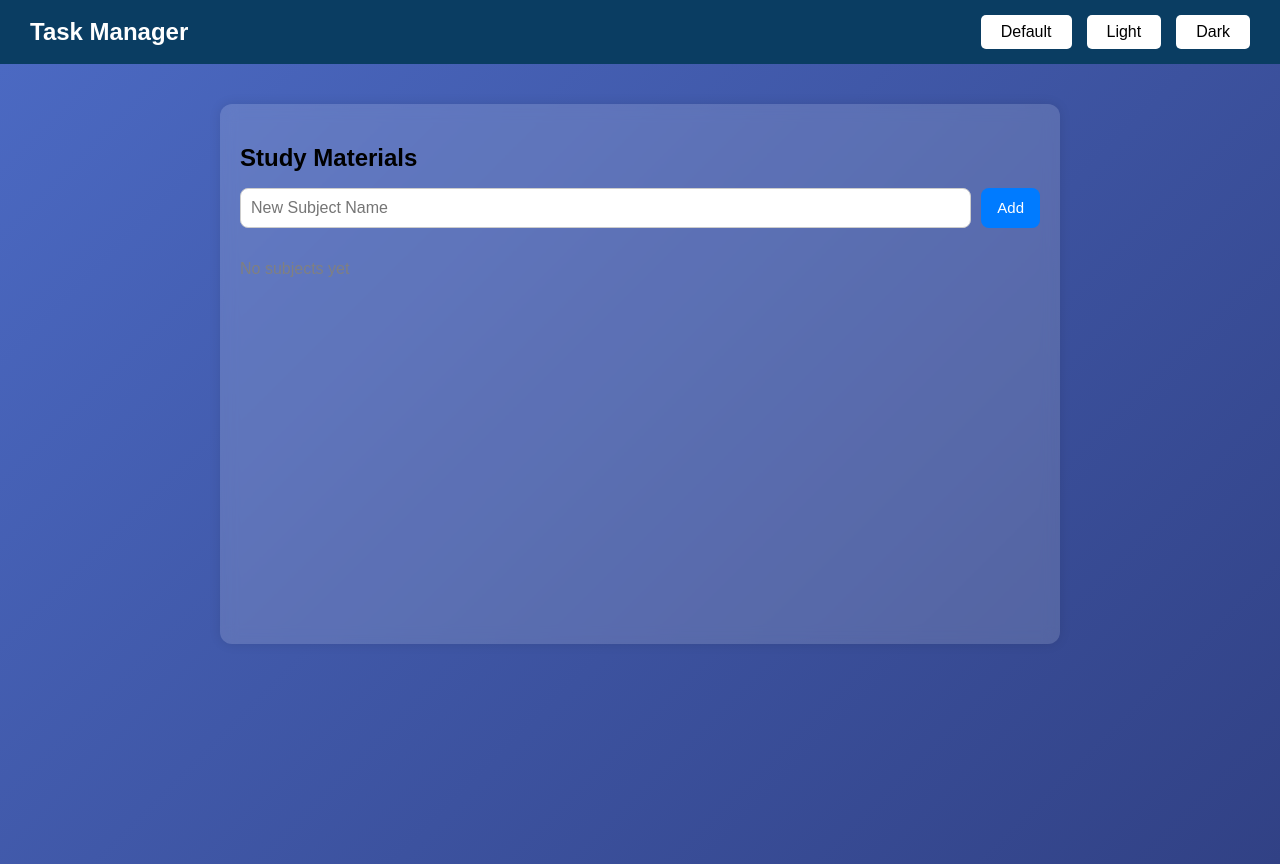
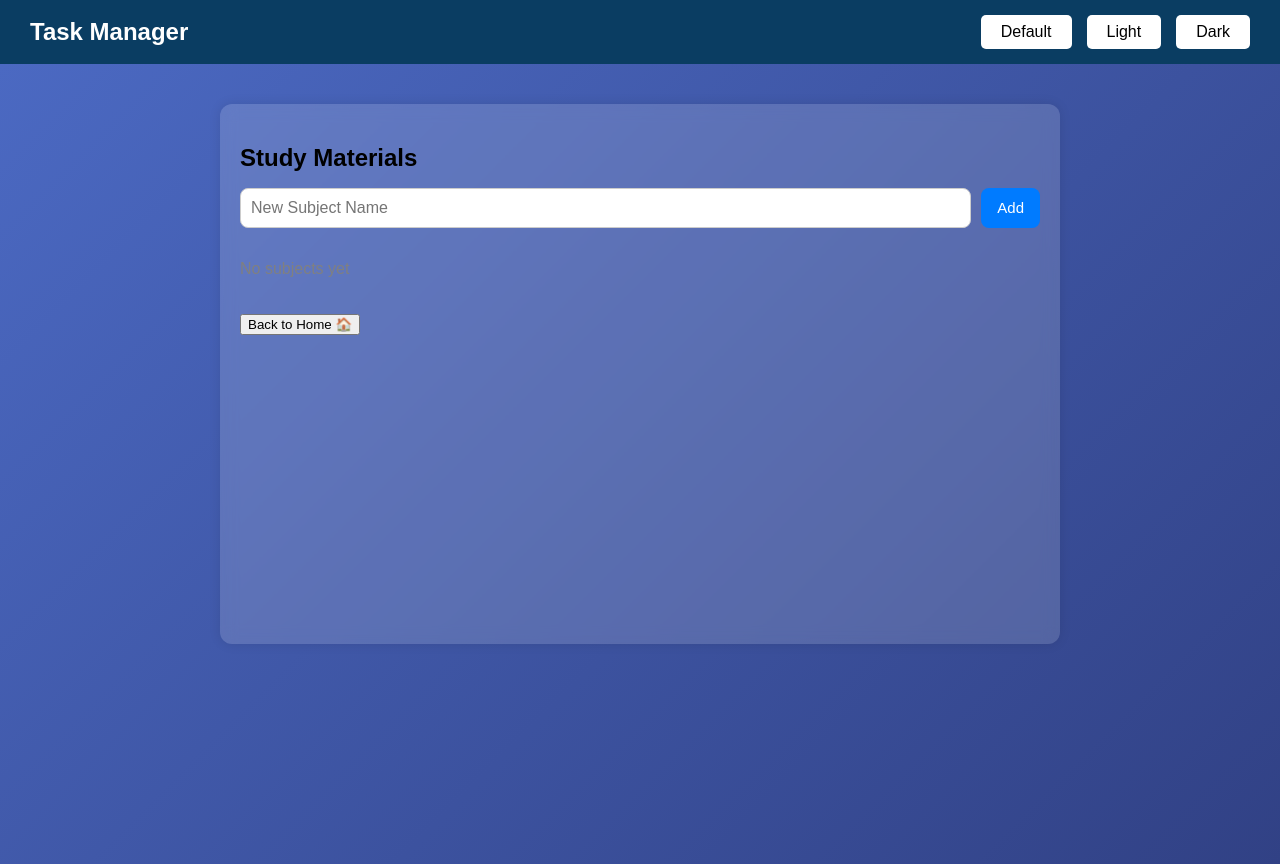
Before and after one commit to Divyasree-palanisamy/student-todo-app, a React (Create React App) app: page /study-material in a window 1280 px wide. Built offline with nearby package versions, Linux system fonts and the light colour scheme.

Commit message:
Added styles to studymaterial pg

```diff
--- a/src/App.css
+++ b/src/App.css
@@ -64,6 +64,7 @@ html,
     flex: 1;
     width: 90%;
     margin: 40px auto;
+    padding-top: 40px;
     text-align: center;
     padding: 20px;
     box-sizing: border-box;
@@ -427,6 +428,7 @@ html,
     justify-content: center;
     gap: 15px;
     margin-top: 20px;
+        /* <== THIS IS CAUSING EXTRA GAP IN DEFAULT THEME ONLY */
 }
 
 /* Style for all themes */
@@ -480,6 +482,8 @@ html,
 .default-theme .task-icon {
     filter: invert(1);
 }
+
+
 /* Main container */
 /* Page Wrapper */
 .study-page-wrapper {
@@ -492,7 +496,7 @@ html,
 
 /* Default Theme Background */
 .theme-default .study-page-wrapper {
-    background: linear-gradient(175deg, #c2cef2, #6d7cba);
+    background: linear-gradient(15deg, #c2cef2, #6d7cba);
     color: #ffffff;
 }
 
--- a/src/App.js
+++ b/src/App.js
@@ -10,7 +10,7 @@ import Signup from './pages/Signup';
 import Login from './pages/Login';
 import 'react-toastify/dist/ReactToastify.css';
 import './App.css';
-import StudyMaterials from './components/StudyMaterials'; // ✅ Import this
+import StudyMaterials from './components/StudyMaterials';
 
 
 function App() {
--- a/src/components/StudyMaterials.js
+++ b/src/components/StudyMaterials.js
@@ -1,6 +1,9 @@
 import React, { useState, useEffect } from "react";
+import { useNavigate } from 'react-router-dom';
 
-export default function StudyMaterials() {
+export default function StudyMaterials({theme = "theme-default" }) {
+  const navigate = useNavigate(); // ✅ Move it here
+
   const [subjects, setSubjects] = useState(() => {
     const saved = localStorage.getItem("studySubjects");
     return saved ? JSON.parse(saved) : {};
@@ -60,8 +63,8 @@ export default function StudyMaterials() {
 
   return (
 
-    <div className="study-page-wrapper theme-default">
-      <div className="study-container">
+<div className={`study-page-wrapper ${theme}`}>
+<div className="study-container">
         <h2 className="title">Study Materials</h2>
 
         <div className="input-row">
@@ -142,7 +145,17 @@ export default function StudyMaterials() {
             </table>
           </div>
         )}
+
+<div className="w-full flex justify-center mt-auto mb-6">
+  <button
+    onClick={() => navigate('/')}
+    className="bg-green-500 hover:bg-green-600 text-white px-6 py-3 rounded-xl shadow-lg text-lg transition-all duration-300"
+  >
+    Back to Home 🏠
+  </button>
+</div>
       </div>
     </div>
+
   );
 }
--- a/src/pages/Home.js
+++ b/src/pages/Home.js
@@ -1,6 +1,5 @@
 import { useState } from 'react';
 import { useNavigate } from 'react-router-dom';
-
 
 function Home({ tasks, addTask, completeTask, deleteTask }) {
   const [title, setTitle] = useState('');
@@ -29,11 +28,12 @@ function Home({ tasks, addTask, completeTask, deleteTask }) {
       <nav className="navbar">
         <div className="navbar-left"></div>
         <div className="navbar-right">
-        <button onClick={() => navigate("/study-material")}>📚 Study Material</button>
 
           <button onClick={() => navigate("/")}>🏠 Home</button>
 <button onClick={() => navigate("/missed")}>⏰ Missed Tasks</button>
 <button onClick={() => navigate("/Stats")}>📊 Statistics</button>
+<button onClick={() => navigate("/study-material")}>📚 Study Material</button>
+
 {/* ADDED THIS BUTTON */}
              {/* 🚀 Logout button here after Statistics */}
       <button onClick={handleLogout} style={{ marginTop: '20px', padding: '10px 20px', background: 'crimson', color: 'white', border: 'none', borderRadius: '5px' }}>
```
